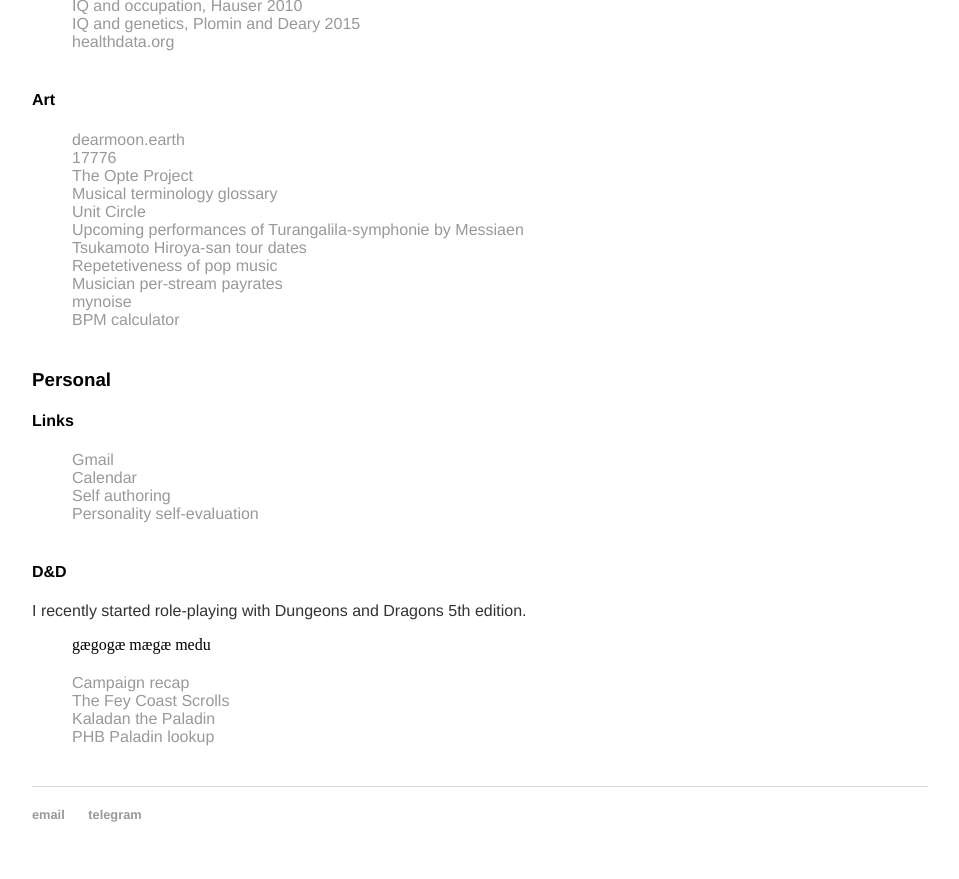
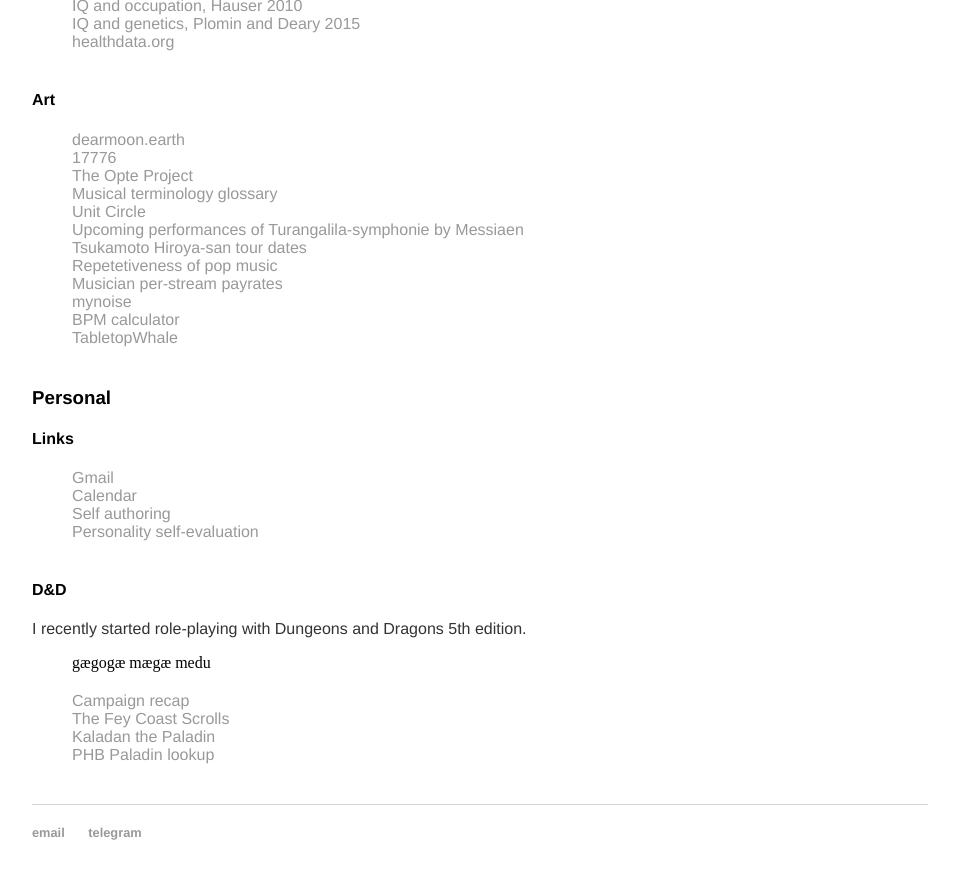
Before and after one commit to amcnicho/amcnicho.github.io, a Jekyll site: the page built from misc/index.html, in a window 1280 px wide and 900 px high, scrolled down 1736 px. Shown: the top 879 px of the window, without its empty margins (160-1119 px from the left). Built offline with Jekyll 4.4.1, drawn with Linux system fonts in a browser that asks for light colours.

Commit message:
Update index.html

```diff
--- a/misc/index.html
+++ b/misc/index.html
@@ -102,6 +102,7 @@
         <li><a href="https://thetrichordist.com/2018/01/15/2017-streaming-price-bible-spotify-per-stream-rates-drop-9-apple-music-gains-marketshare-of-both-plays-and-overall-revenue/">Musician per-stream payrates</a></li>
         <li><a href="https://mynoise.net/NoiseMachines/tinRoofRainNoiseGenerator.php?l=33333346433355434533&m=&d=0">mynoise</a></li>
         <li><a href="https://www.all8.com/tools/bpm.htm">BPM calculator</a></li>
+				<li><a href="http://tabletopwhale.com/index.html">TabletopWhale</a></li>
 	  </ul>
 
       <h3>Personal</h3>
```
